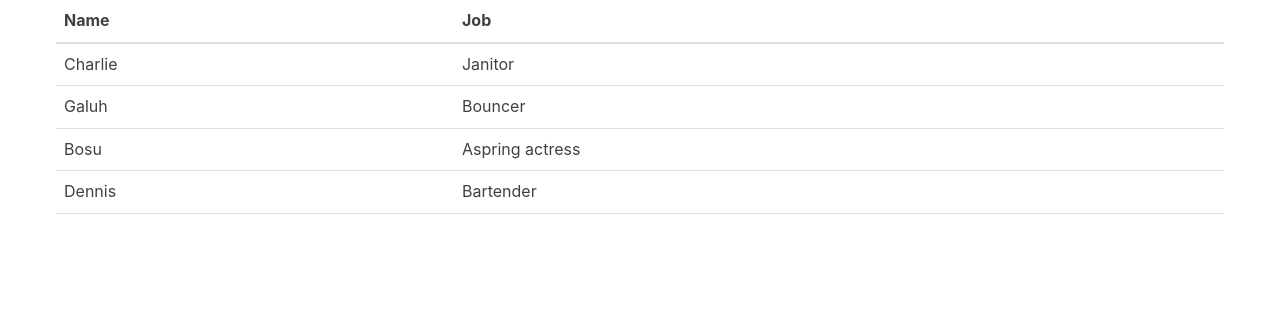
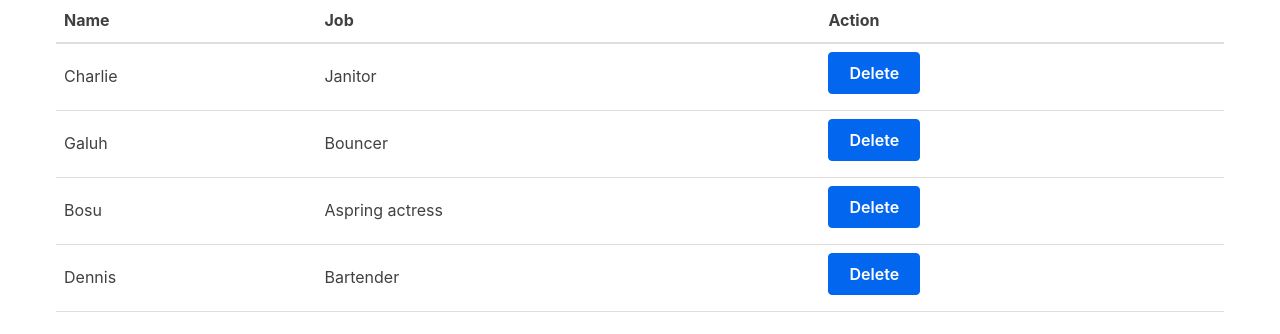
Before and after one commit to ihsanalfrb/react-tutorial, a React (Create React App) app: page / in a window 1280 px wide. Shown: the top 334 px of the page. Built offline with nearby package versions, Linux system fonts and the light colour scheme.

Commit message:
added state

```diff
--- a/src/App.js
+++ b/src/App.js
@@ -3,9 +3,9 @@
 //import logo from './logo.svg';
 
 class App extends Component {
-	render() {
-		const characters = [
-            {
+	state = {
+		characters: [
+			{
                 'name': 'Charlie',
                 'job': 'Janitor'
             },
@@ -21,11 +21,28 @@
                 'name': 'Dennis',
                 'job': 'Bartender'
             }
-		];
+		]
+	};
+
+	removeCharacter = index => {
+		const { characters } = this.state;
+
+		this.setState({
+			characters: characters.filter((character, i) => {
+				return i !== index;
+			})
+		});
+	};
+
+	render() {
+		const { characters } = this.state;
 
 		return (
 			<div className="container">
-				<Table characterData={characters}/>
+				<Table
+					characterData={characters}
+					removeCharacter={this.removeCharacter}
+				/>
 			</div>
 		);
 	}
--- a/src/Table.js
+++ b/src/Table.js
@@ -6,6 +6,7 @@
             <tr>
                 <th>Name</th>
                 <th>Job</th>
+                <th>Action</th>
             </tr>
         </thead>
     );
@@ -17,6 +18,7 @@
             <tr key={index}>
                 <td>{row.name}</td>
                 <td>{row.job}</td>
+                <td><button onClick={() => props.removeCharacter(index)}>Delete</button></td>
             </tr>
         );
     });
@@ -26,11 +28,14 @@
 
 class Table extends Component {
     render() {
-        const { characterData } = this.props;
+        const { characterData, removeCharacter } = this.props;
         return (
             <table>
                 <TableHeader />
-                <TableBody characterData={characterData}/>
+                <TableBody
+                    characterData={characterData}
+                    removeCharacter={removeCharacter}
+                />
             </table>
         );
     }
```
